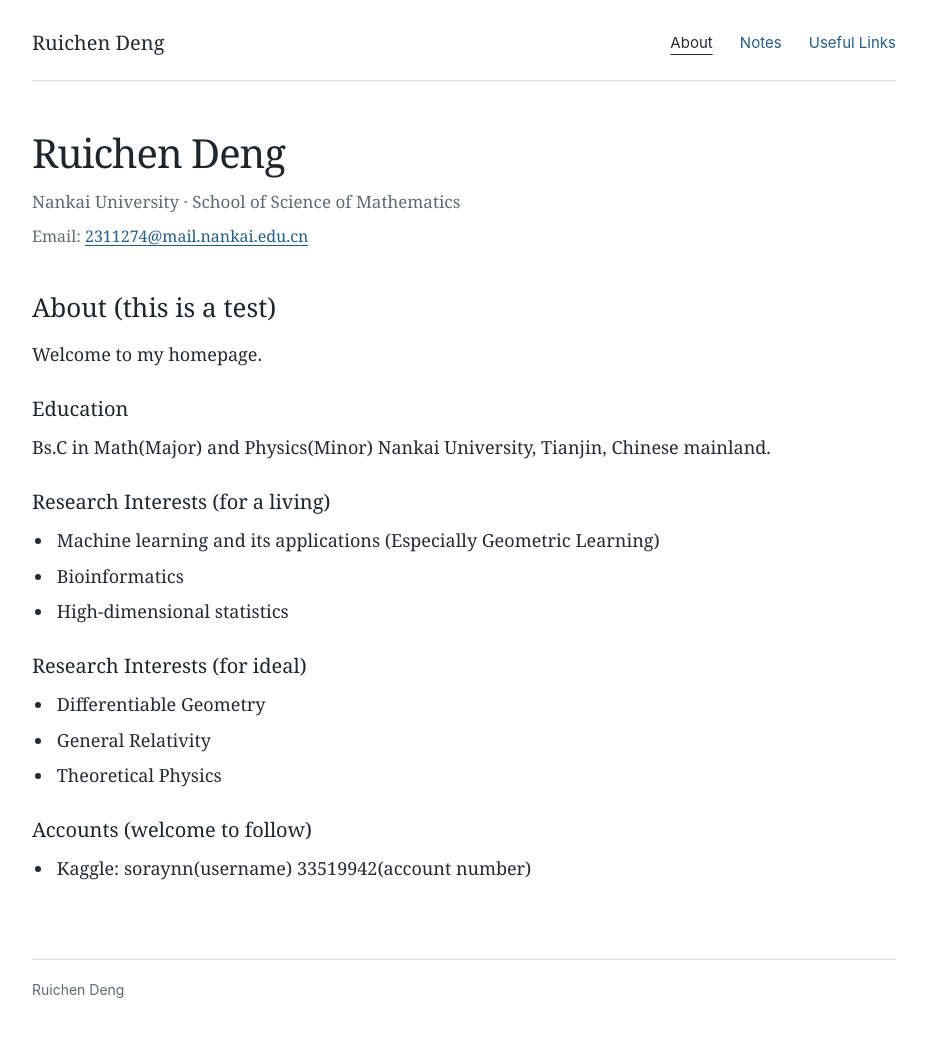
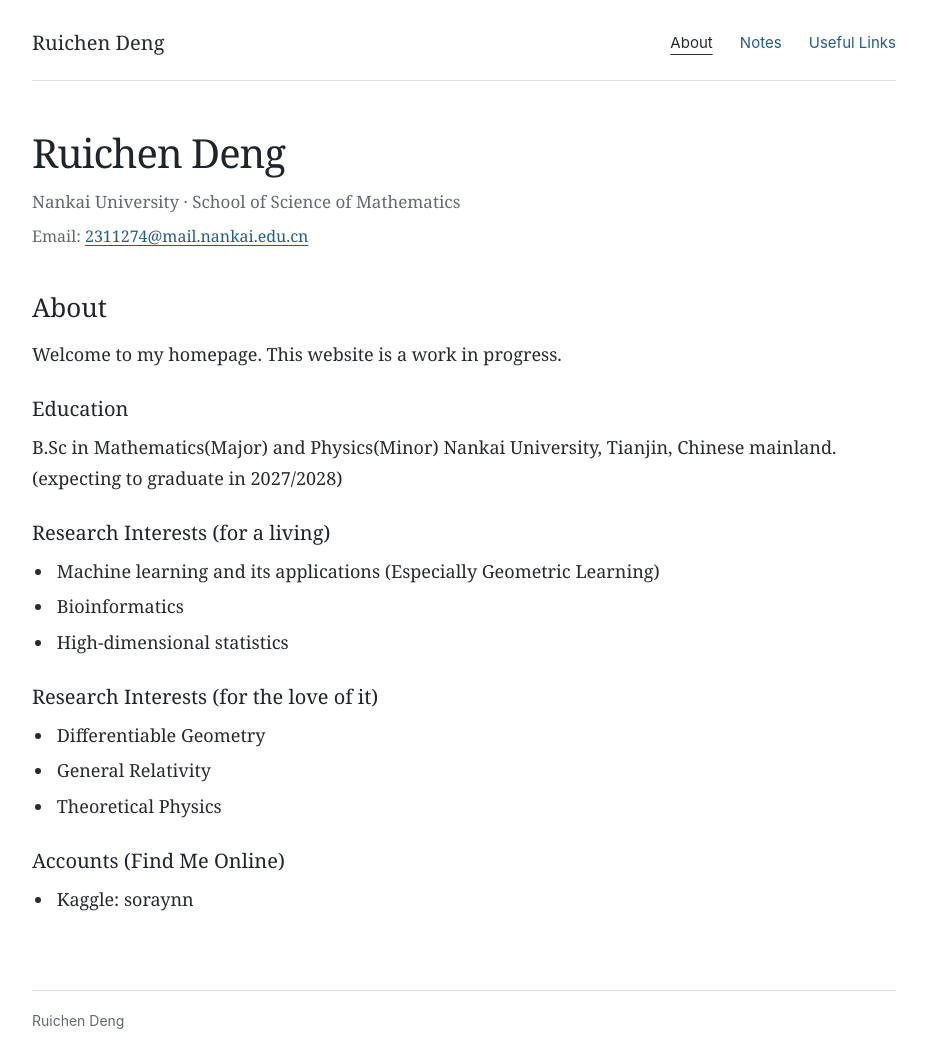
Before and after one commit to Ruichen-Deng-2311274/rcDeng.github.io, a Jekyll site: the page built from index.html, in a window 1280 px wide. Shown: the whole page, without its empty margins (176-1103 px from the left). Built offline with Jekyll 4.4.1, drawn with Linux system fonts in a browser that asks for light colours; before the commit the page ends 1034 px from its top, so only the background shows below that.

Commit message:
Revise about.md for clarity and additional details
Updated the content of the about page with additional information and improved clarity.

```diff
--- a/content/about.md
+++ b/content/about.md
@@ -1,10 +1,10 @@
-## About (this is a test)
+## About
 
-Welcome to my homepage.
+Welcome to my homepage. This website is a work in progress.
 
 ### Education
 
-Bs.C in Math(Major) and Physics(Minor) Nankai University, Tianjin, Chinese mainland.
+B.Sc in Mathematics(Major) and Physics(Minor) Nankai University, Tianjin, Chinese mainland. (expecting to graduate in 2027/2028)
 
 ### Research Interests (for a living)
 
@@ -12,12 +12,12 @@ Bs.C in Math(Major) and Physics(Minor) Nankai University, Tianjin, Chinese mainl
 - Bioinformatics
 - High-dimensional statistics
 
-### Research Interests (for ideal)
+### Research Interests (for the love of it)
 
 - Differentiable Geometry
 - General Relativity
 - Theoretical Physics
 
-### Accounts (welcome to follow)
+### Accounts (Find Me Online)
 
-- Kaggle: soraynn(username) 33519942(account number)
+- Kaggle: soraynn
```
